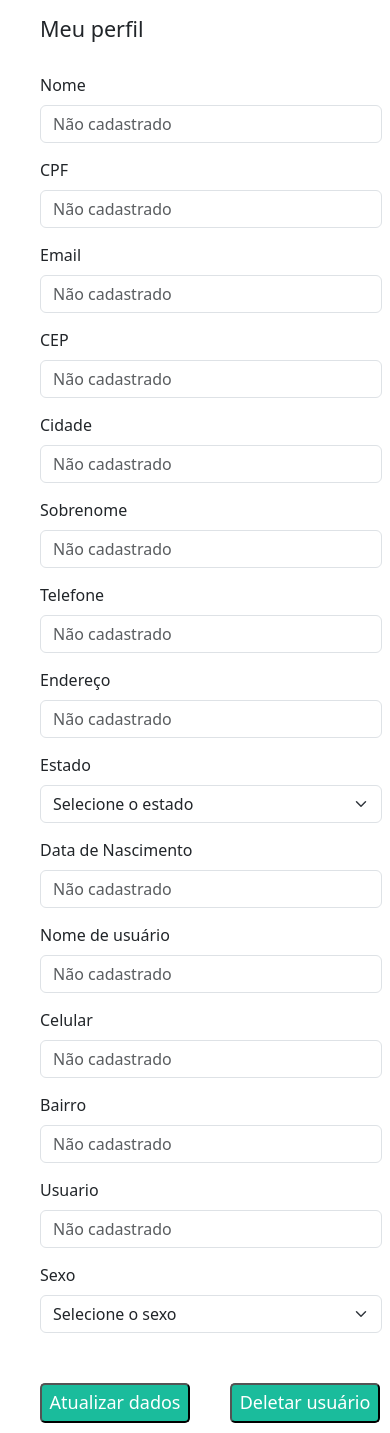
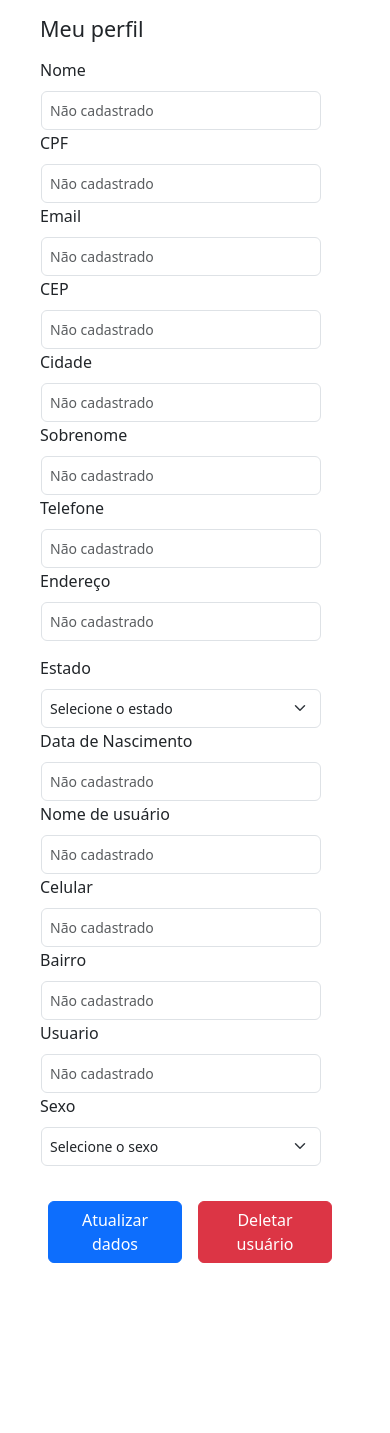
Before and after one commit to PI1-GRP005-DRPTAUBATE/forno_dveneza, a React (Create React App) app in the folder forno_dveneza/frontend/: page /perfil in a window 390 px wide. Built offline with nearby package versions, Linux system fonts and the light colour scheme.

Commit message:
chore: ajuste responsivo na pagina perfil e ajuste do minha area

```diff
--- a/forno_dveneza/frontend/src/paginas/clientes/MinhaArea.js
+++ b/forno_dveneza/frontend/src/paginas/clientes/MinhaArea.js
@@ -4,14 +4,18 @@ import Footer from "../../componentes/Footer";
 import Header from "../../componentes/Header";
 import "./MinhaArea.css";
 import Perfil from "./Perfil";
-import { Container, Row, Col } from "react-bootstrap";
 
 const MinhaArea = () => {
   return (
     <div>
       <Header />
-
-      <div className="d-flex w-100">
+      <div
+        className="d-flex w-100 flex-column flex-md-row"
+        style={{
+          margin: "20px",
+          marginTop: "100px",
+        }}
+      >
         <div className="col-md-3">
           <div
             className="d-flex flex-column align-items-center"
--- /dev/null
+++ b/forno_dveneza/frontend/src/paginas/clientes/Perfil.css
@@ -0,0 +1,36 @@
+Perfil.css .container-mobile {
+  display: flex;
+  justify-content: center;
+  align-items: center;
+  height: 100vh;
+  overflow: hidden;
+}
+
+@media (max-width: 767px) {
+  .container-mobile,
+  .form-container {
+    padding-left: 0;
+    padding-right: 0;
+    margin-left: 0;
+    margin-right: 0;
+  }
+
+  .info-cel input[type="text"],
+  .info-cel select {
+    width: calc(100% - 20px);
+    padding: 8px;
+    font-size: 14px;
+    margin: 1px;
+  }
+
+  .btn {
+    font-size: 14px;
+    padding: 8px 16px;
+    margin-top: 10px;
+  }
+
+  .form-container {
+    width: 100%;
+    max-width: 300px;
+  }
+}
--- a/forno_dveneza/frontend/src/paginas/clientes/Perfil.js
+++ b/forno_dveneza/frontend/src/paginas/clientes/Perfil.js
@@ -1,7 +1,8 @@
 import React, { useState, useEffect } from "react";
 import Axios from "axios";
 import { useAuth } from "../../context/AuthContext";
-import "./MinhaArea.css";
+import "./Perfil.css";
+
 const Perfil = () => {
   const [usuario, setUsuario] = useState("");
   const [nome, setNome] = useState("");
@@ -129,11 +130,11 @@ const Perfil = () => {
 
   const renderUserInfo = (label, value, setValue, readOnly = false) => {
     return (
-      <div className="info-cel" style={{ marginTop: "15px" }}>
+      <div className="info-cel">
         <label className="form-label">{label}</label>
         <input
           type="text"
-          className="form-control"
+          className="form-control smaller-input"
           placeholder={value ? value : "Não cadastrado"}
           value={value}
           onChange={setValue ? (e) => setValue(e.target.value) : undefined}
@@ -145,10 +146,10 @@ const Perfil = () => {
 
   const renderSexo = () => {
     return (
-      <div className="info-cel" style={{ marginTop: "15px" }}>
+      <div className="info-cel">
         <label className="form-label">Sexo</label>
         <select
-          className="form-select"
+          className="form-select smaller-input"
           value={sexo}
           onChange={(e) => setSexo(e.target.value)}
         >
@@ -201,18 +202,17 @@ const Perfil = () => {
         <h4 className="my-3" id="seu-perfil">
           Meu perfil
         </h4>
-        <form onSubmit={handleSubmit}>
+        <form onSubmit={handleSubmit} className="form-container">
           <div className="row">
-            <div className="col-md-4">
+            <div className="col-md-4 col-sm-12 smaller-input">
               {renderUserInfo("Nome", nome, setNome)}
               {renderUserInfo("CPF", cpf, setCpf)}
-
               {renderUserInfo("Email", emailUsuario, null)}
               {renderUserInfo("CEP", cep, setCep)}
               {renderUserInfo("Cidade", cidade, setCidade)}
             </div>
 
-            <div className="col-md-4">
+            <div className="col-md-4 col-sm-12 smaller-input">
               {renderUserInfo("Sobrenome", sobrenome, setSobrenome)}
               {renderUserInfo("Telefone", telefone, setTelefone)}
               {renderUserInfo("Endereço", endereco, setEndereco)}
@@ -223,7 +223,7 @@ const Perfil = () => {
                 setDataNascimento
               )}
             </div>
-            <div className="col-md-4">
+            <div className="col-md-4 col-sm-12 smaller-input">
               {renderUserInfo("Nome de usuário", userNameLogin, null)}
               {renderUserInfo("Celular", celular, setCelular)}
               {renderUserInfo("Bairro", bairro, setBairro)}
@@ -231,21 +231,27 @@ const Perfil = () => {
               {renderSexo()}
             </div>
           </div>
-          <div style={{ marginTop: "50px", display: "flex", gap: "40px" }}>
+          <div
+            className="d-flex justify-content-center mt-4"
+            style={{
+              marginBottom: "160px",
+              marginTop: "20px",
+            }}
+          >
             <button
               type="submit"
-              className="btn-minha-area"
-              style={{ height: "40px", width: "150px", fontSize: "16px" }}
+              className="btn btn-primary mx-2"
+              style={{ fontSize: "16px" }}
             >
-              <p className="btn-minha-area-text">Atualizar dados</p>
+              Atualizar dados
             </button>
             <button
               type="submit"
-              className="btn-minha-area"
+              className="btn btn-danger mx-2"
               onClick={deletarUsuario}
-              style={{ height: "40px", width: "150px", fontSize: "16px" }}
+              style={{ fontSize: "16px" }}
             >
-              <p className="btn-minha-area-text">Deletar usuário</p>
+              Deletar usuário
             </button>
           </div>
         </form>
```
